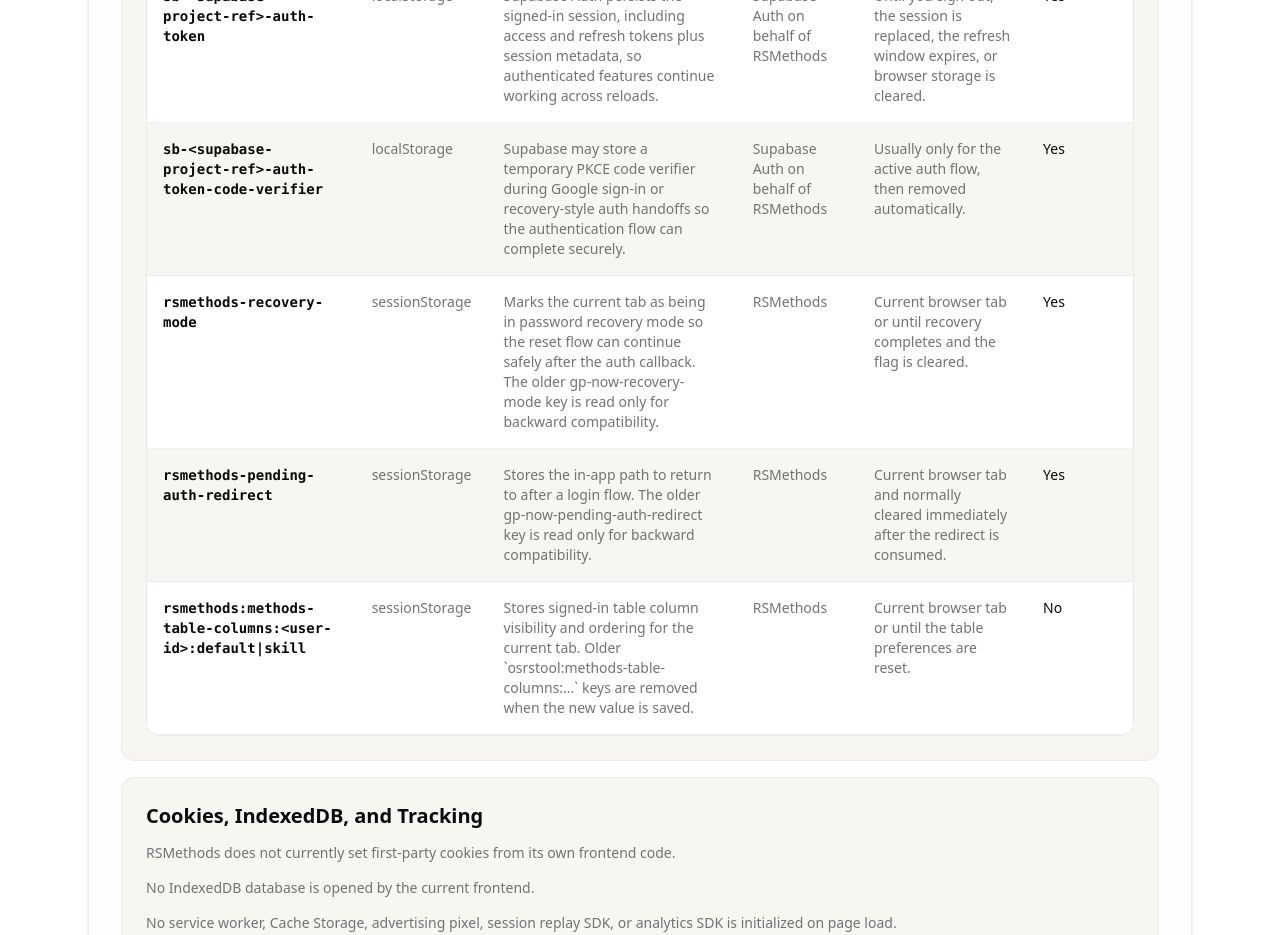
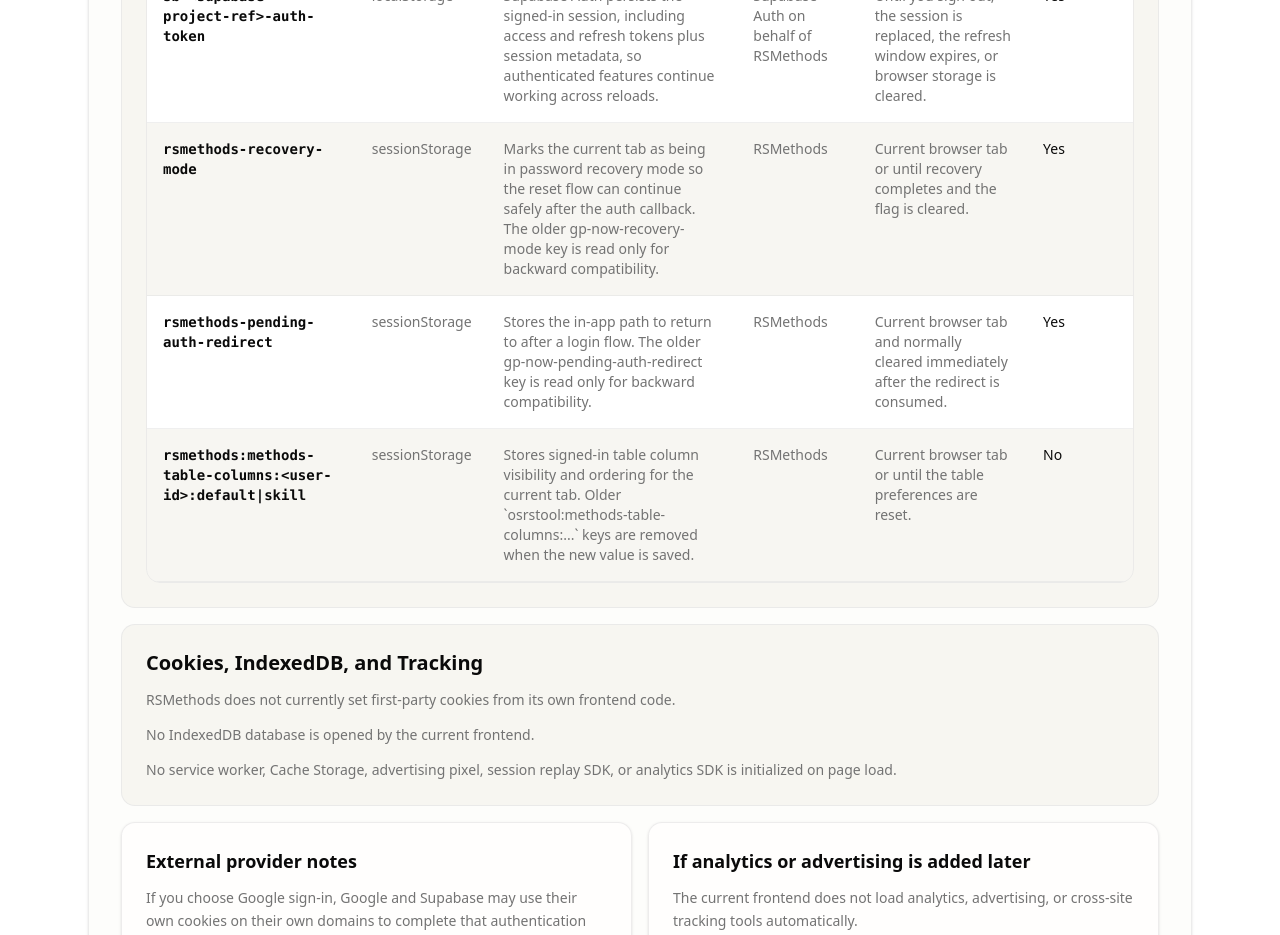
Before and after one commit to CarmineBD/osrstool-frontend, a React (Vite) app: page /cookies-and-local-storage in a window 1280 px wide. Shown: the part 880-1815 px from the top of the page. Built offline with nearby package versions, Linux system fonts and the light colour scheme; no server answers.

Commit message:
fix: remove unsupported supabase pkce storage claim

```diff
--- a/src/pages/CookiesAndLocalStoragePage.tsx
+++ b/src/pages/CookiesAndLocalStoragePage.tsx
@@ -54,15 +54,6 @@
     provider: "Supabase Auth on behalf of RSMethods",
     duration:
       "Until you sign out, the session is replaced, the refresh window expires, or browser storage is cleared.",
-    strictlyNecessary: "Yes",
-  },
-  {
-    item: "sb-<supabase-project-ref>-auth-token-code-verifier",
-    technology: "localStorage",
-    purpose:
-      "Supabase may store a temporary PKCE code verifier during Google sign-in or recovery-style auth handoffs so the authentication flow can complete securely.",
-    provider: "Supabase Auth on behalf of RSMethods",
-    duration: "Usually only for the active auth flow, then removed automatically.",
     strictlyNecessary: "Yes",
   },
   {
```
Also changed, not shown: 1 other file (tests, documents, lock files or other folders).
